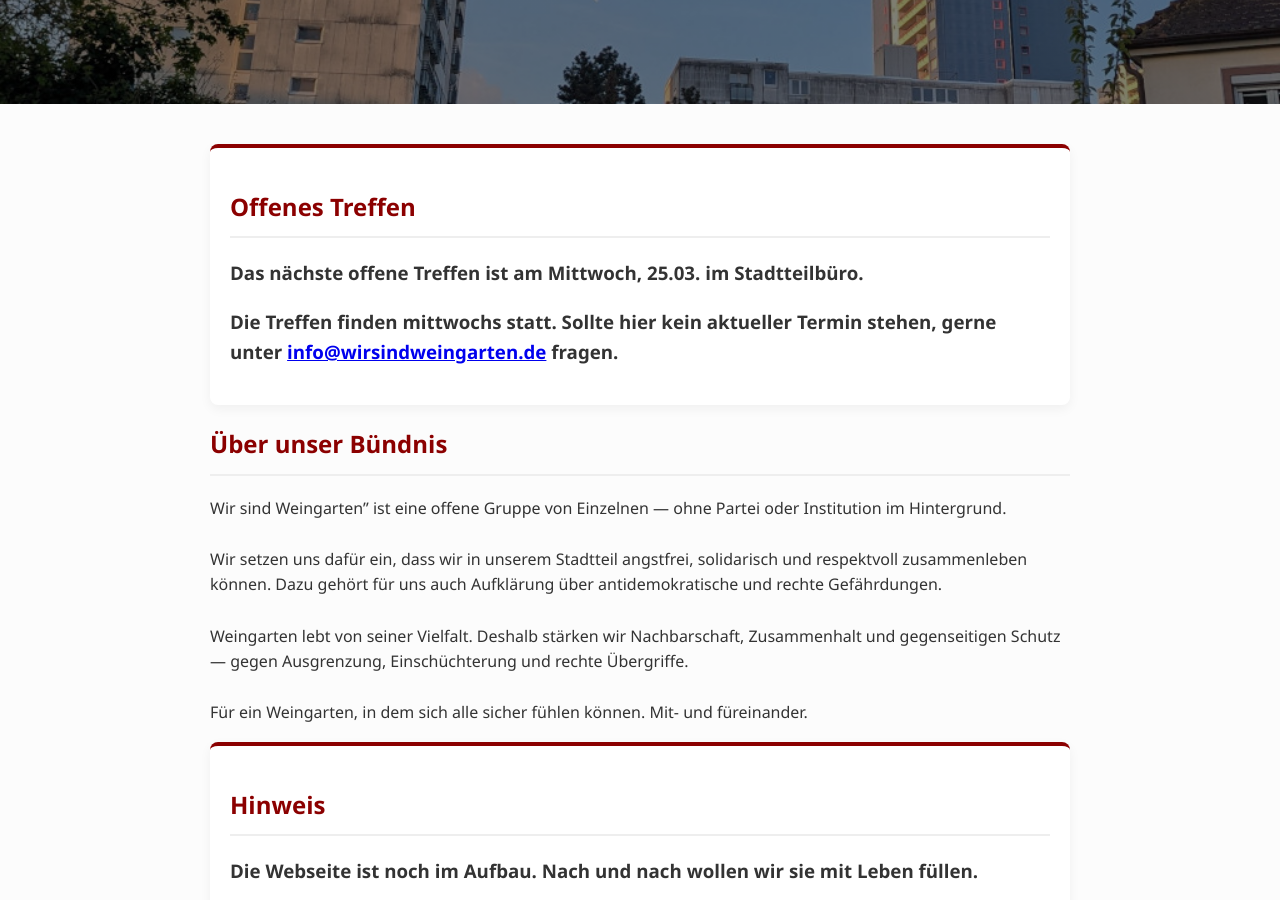
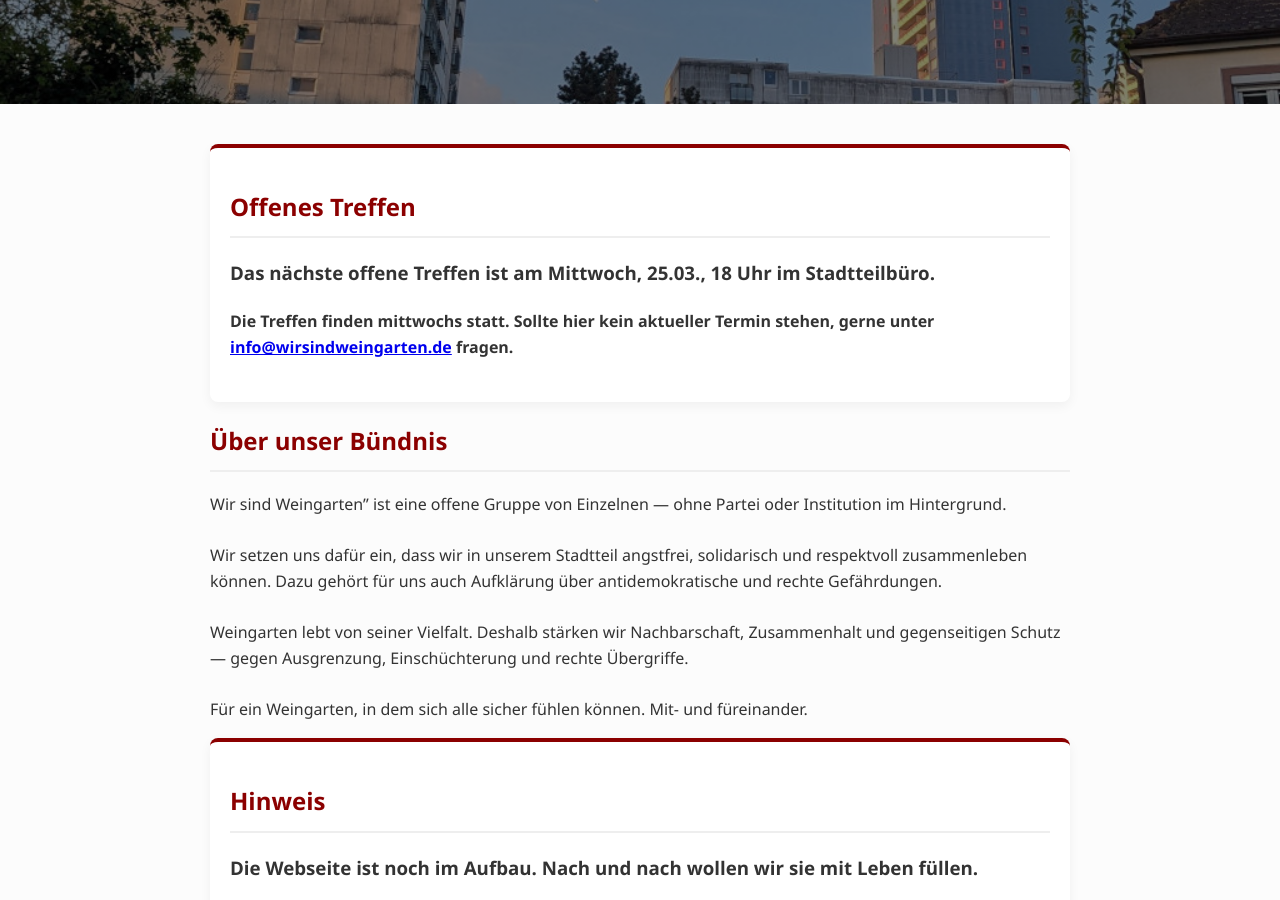
Before and after one commit to lutz108/wirsindweingarten, a Jekyll site: the page built from index.html, in a window 1280 px wide and 900 px high, scrolled down 346 px. Built offline with Jekyll 4.4.1, drawn with Linux system fonts in a browser that asks for light colours; the list of posts is cut into pages by our own code.

Commit message:
offenes Treffen 2503

```diff
--- a/index.html
+++ b/index.html
@@ -8,8 +8,8 @@
         <div class="grid">
             <div class="card">
                 <h2>Offenes Treffen</h2>
-                <h3>Das nächste offene Treffen ist am Mittwoch, 25.03. im Stadtteilbüro.</h3>
-                <h3>Die Treffen finden mittwochs statt. Sollte hier kein aktueller Termin stehen, gerne unter <a href="mailto:info@wirsindweingarten.de">info@wirsindweingarten.de</a> fragen.</h3>
+                <h3>Das nächste offene Treffen ist am Mittwoch, 25.03., 18 Uhr im Stadtteilbüro.</h3>
+                <h4>Die Treffen finden mittwochs statt. Sollte hier kein aktueller Termin stehen, gerne unter <a href="mailto:info@wirsindweingarten.de">info@wirsindweingarten.de</a> fragen.</h4>
             </div>
             <!--<div class="card">
                 <h3>Nachbarschaft</h3>
```
